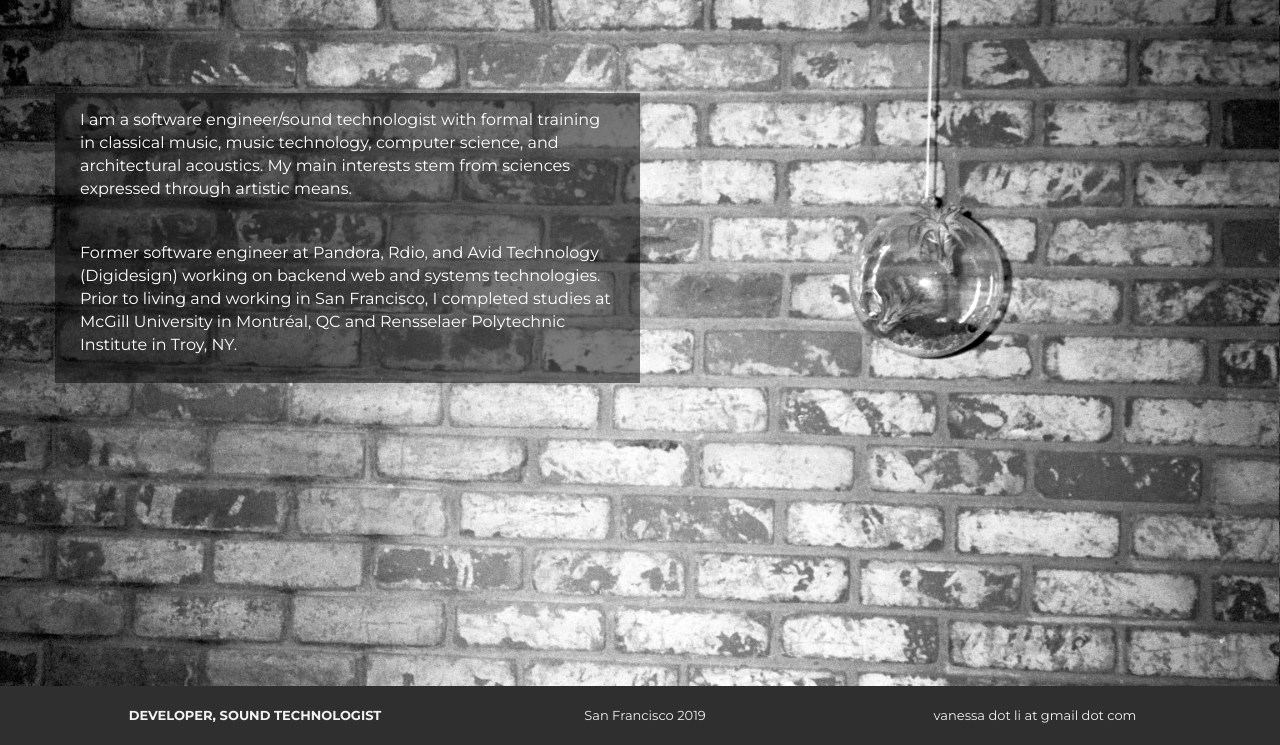
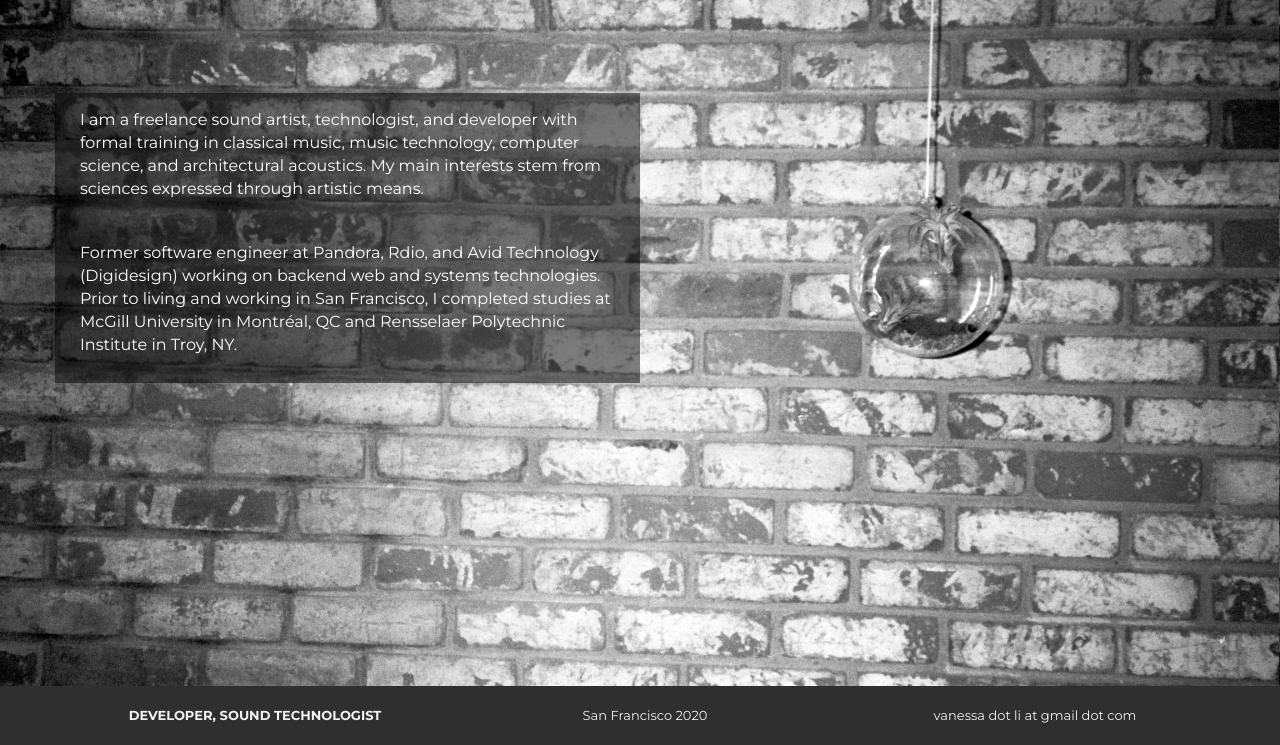
Before and after one commit to vanessali/vanessali.github.io, a plain HTML site: page about.html in a window 1280 px wide. Shown: the part 55-800 px from the top of the page. Drawn offline with nearby package versions, Linux system fonts and the light colour scheme.

Commit message:
update year

```diff
--- a/about.html
+++ b/about.html
@@ -57,7 +57,7 @@
 	    <div class="container">
 			<div class="row">
 				<div class="col-lg-6 col-md-6 col-xs-10 col-lg-pull-1 col-xs-offset-1 mt mb transparent">
-					<p>I am a software engineer/sound technologist with formal training in classical music, music technology, computer science, and architectural acoustics. My main interests stem from sciences expressed through artistic means.</p>
+					<p>I am a freelance sound artist, technologist, and developer with formal training in classical music, music technology, computer science, and architectural acoustics. My main interests stem from sciences expressed through artistic means.</p>
 					<p>Former software engineer at Pandora, Rdio, and Avid Technology (Digidesign) working on backend web and systems technologies. Prior to living and working in San Francisco, I completed studies at McGill University in Montréal, QC and Rensselaer Polytechnic Institute in Troy, NY.</p>
 				</div>
 			</div><!--/row -->
@@ -73,7 +73,7 @@
 				</div>
 
 				<div class="col-lg-4">
-					<p>San Francisco 2019</p>
+					<p>San Francisco 2020</p>
 				</div>
 				<div class="col-lg-4">
 					<p>vanessa dot li at gmail dot com</p>
```
Also changed, not shown: asa.html (+1 -1 lines), battery.html (+1 -1 lines), bsim.html (+1 -1 lines), codepath.html (+1 -1 lines), index.html (+1 -1 lines), lines.html (+1 -1 lines), sound-thoughts.html (+1 -1 lines), superposition.html (+1 -1 lines), visualizer.html (+1 -1 lines), vocoder.html (+1 -1 lines).
